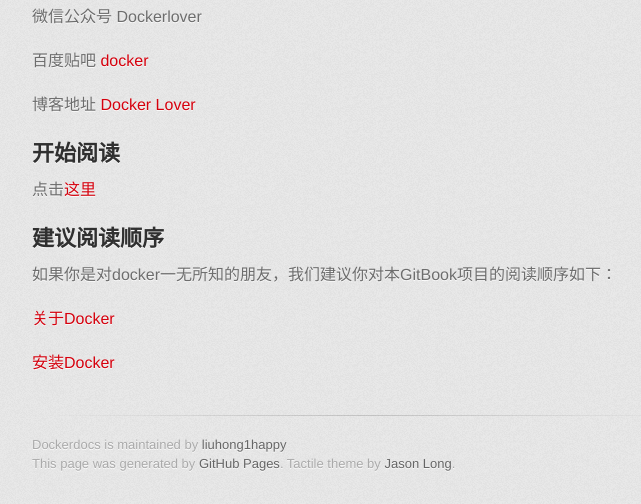
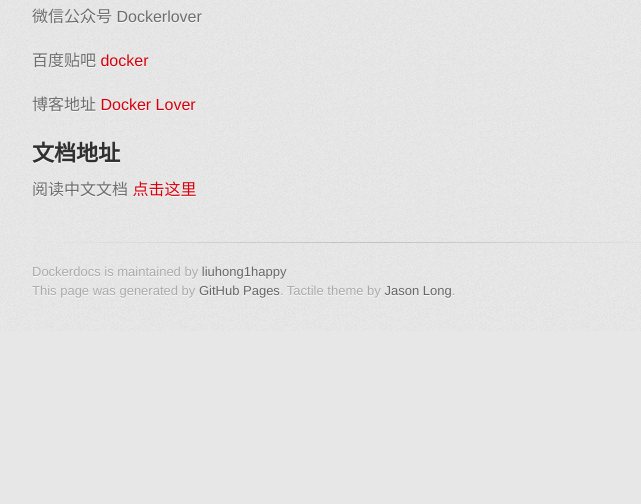
Before and after one commit to liuhong1happy/dockerdocs, a plain HTML site: page index.html in a window 1280 px wide. Shown: the part 835-1339 px from the top of the page, without its empty margins (298-939 px from the left). After the commit the page ends 1166 px from the top, so only its background shows below. Drawn offline with Linux system fonts and the light colour scheme; a web font is replaced by a local one.

```diff
--- a/index.html
+++ b/index.html
@@ -53,18 +53,9 @@
 <p>博客地址 <a href="http://dockerlover.lofter.com">Docker Lover</a></p>
 
 <h2>
-<a id="开始阅读" class="anchor" href="#%E5%BC%80%E5%A7%8B%E9%98%85%E8%AF%BB" aria-hidden="true"><span class="octicon octicon-link"></span></a>开始阅读</h2>
+<a id="文档地址" class="anchor" href="#%E6%96%87%E6%A1%A3%E5%9C%B0%E5%9D%80" aria-hidden="true"><span class="octicon octicon-link"></span></a>文档地址</h2>
 
-<p>点击<a href="SUMMARY.md">这里</a></p>
-
-<h2>
-<a id="建议阅读顺序" class="anchor" href="#%E5%BB%BA%E8%AE%AE%E9%98%85%E8%AF%BB%E9%A1%BA%E5%BA%8F" aria-hidden="true"><span class="octicon octicon-link"></span></a>建议阅读顺序</h2>
-
-<p>如果你是对docker一无所知的朋友，我们建议你对本GitBook项目的阅读顺序如下：</p>
-
-<p><a href="About/docker.md">关于Docker</a></p>
-
-<p><a href="Installation/ubuntu.md">安装Docker</a></p>
+<p>阅读中文文档 <a href="http://www.dockerdocs.cn/">点击这里</a></p>
         </section>
 
         <footer>
--- a/params.json
+++ b/params.json
@@ -1 +1 @@
-{"name":"Dockerdocs","tagline":"docker官方文档中文翻译","body":"# dockerdocs\r\n\r\ndocker官方文档中文翻译\r\n\r\n## 目的\r\n\r\n为了能更好的为大家的提供最新的docker官方文档，特此开辟此GitBook项目，希望大家踊跃贡献你的翻译！\r\n\r\n## 联系我们\r\n\r\nQQ群号 181774264 <a target=\"_blank\" href=\"http://shang.qq.com/wpa/qunwpa?idkey=825b5e3ee4bee23e51b0d77703a6c38c6cd0ca3d489340667a251a2e242f15de\"><img border=\"0\" src=\"http://pub.idqqimg.com/wpa/images/group.png\" alt=\"Docker学习交流群\" title=\"Docker学习交流群\"></a><br/>\r\n\r\n微信公众号 Dockerlover\r\n\r\n百度贴吧 [docker](http://tieba.baidu.com/f?kw=docker)\r\n\r\n博客地址 [Docker Lover](http://dockerlover.lofter.com)\r\n\r\n## 开始阅读\r\n\r\n点击[这里](SUMMARY.md)\r\n\r\n## 建议阅读顺序\r\n\r\n如果你是对docker一无所知的朋友，我们建议你对本GitBook项目的阅读顺序如下：\r\n\r\n[关于Docker](About/docker.md)\r\n\r\n[安装Docker](Installation/ubuntu.md)\r\n\r\n\r\n\r\n","google":"","note":"Don't delete this file! It's used internally to help with page regeneration."}
+{"name":"Dockerdocs","tagline":"docker官方文档中文翻译","body":"# dockerdocs\r\n\r\ndocker官方文档中文翻译\r\n\r\n## 目的\r\n\r\n为了能更好的为大家的提供最新的docker官方文档，特此开辟此GitBook项目，希望大家踊跃贡献你的翻译！\r\n\r\n## 联系我们\r\n\r\nQQ群号 181774264 <a target=\"_blank\" href=\"http://shang.qq.com/wpa/qunwpa?idkey=825b5e3ee4bee23e51b0d77703a6c38c6cd0ca3d489340667a251a2e242f15de\"><img border=\"0\" src=\"http://pub.idqqimg.com/wpa/images/group.png\" alt=\"Docker学习交流群\" title=\"Docker学习交流群\"></a><br/>\r\n\r\n微信公众号 Dockerlover\r\n\r\n百度贴吧 [docker](http://tieba.baidu.com/f?kw=docker)\r\n\r\n博客地址 [Docker Lover](http://dockerlover.lofter.com)\r\n\r\n## 文档地址\r\n\r\n阅读中文文档 [点击这里](http://www.dockerdocs.cn/)\r\n\r\n\r\n\r\n","google":"","note":"Don't delete this file! It's used internally to help with page regeneration."}
```
